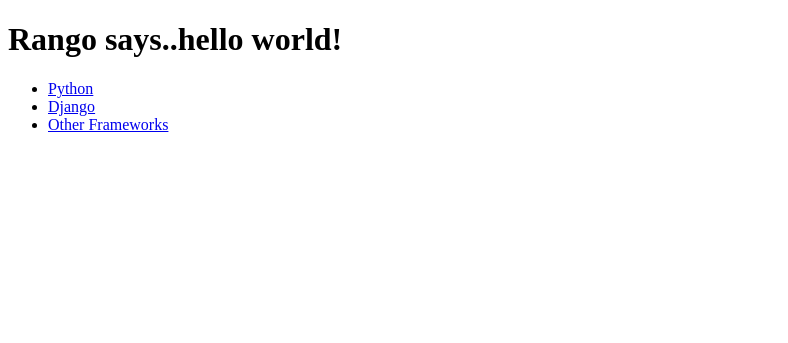
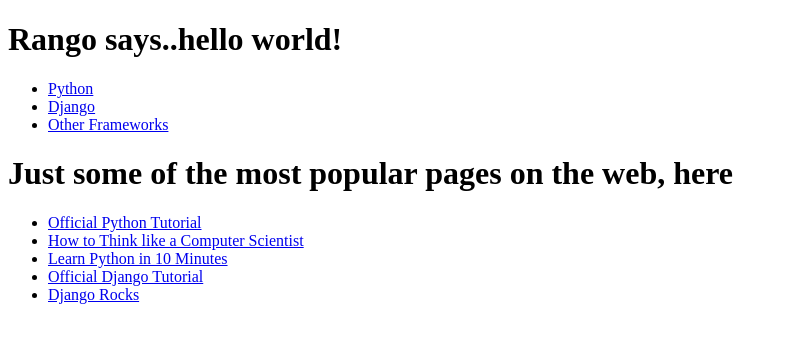
Before and after one commit to diulv/tango_with_django_project, a Django app: page /rango/ in a window 1280 px wide. Shown: the top 343 px of the page, without its empty margins (0-788 px from the left). Run offline with Django 3.2, Linux system fonts and the light colour scheme; data comes from the database, SQL or seed files in the repository.

Commit message:
added top 5 pages to index.html

```diff
--- a/rango/views.py
+++ b/rango/views.py
@@ -25,4 +25,7 @@
 	category_list = Category.objects.order_by('-likes')[:5]
 	context_dict = {'categories': category_list}
 
+	page_list = Page.objects.order_by('-views')[:5]
+	context_dict['pages'] = page_list
+
 	return render(request, 'rango/index.html', context_dict)
--- a/templates/rango/index.html
+++ b/templates/rango/index.html
@@ -17,6 +17,16 @@
        {% else %}
             <strong>There are no categories present.</strong>
        {% endif %}
+	   <h1>Just some of the most popular pages on the web, here</h1>
+	   {% if pages %}
+			<ul>
+				{% for page in pages %}
+				<li><a href="{{ page.url }}">{{ page.title }}</a></li>
+				{% endfor %}
+			</ul>
+		{% else %}
+			<strong>No pages exist, at all</strong>
+		{% endif %}
 
     </body>
 </html>
```
Also changed, not shown: 1 other file.
